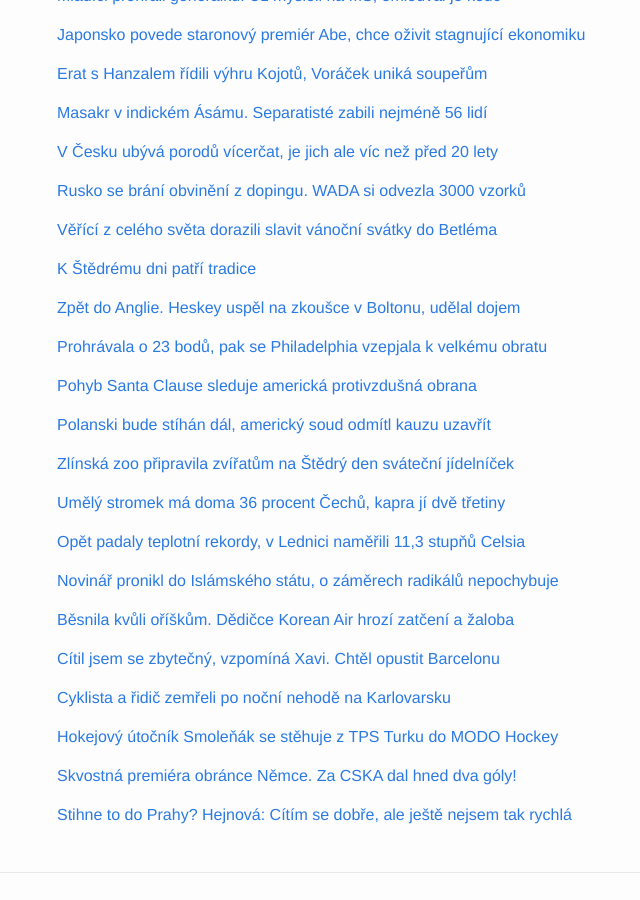
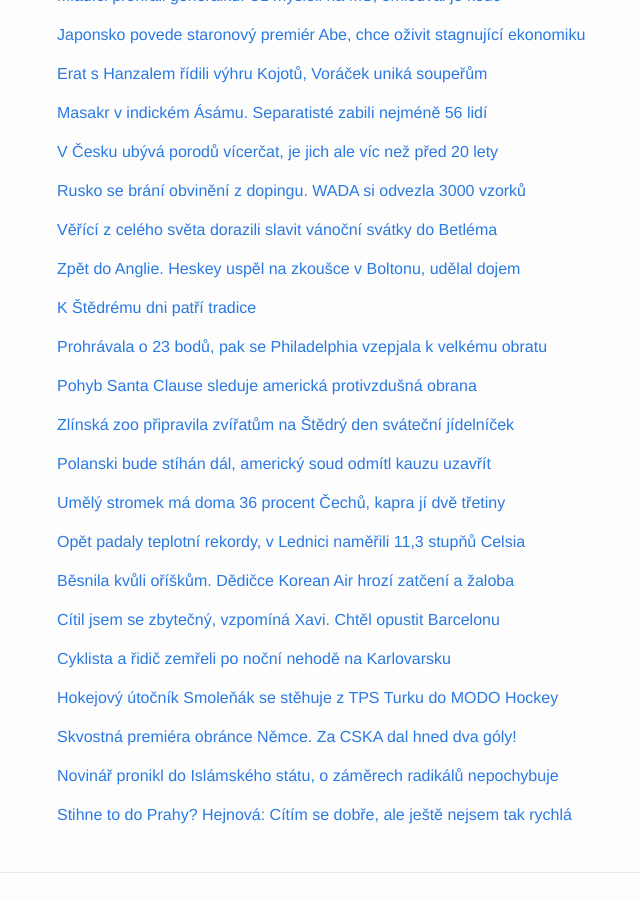
Before and after one commit to adliska/zpravar, a Jekyll site: the page built from index.html, in a window 1280 px wide and 900 px high, scrolled down 465 px. Shown: the whole window, without its empty margins (213-853 px from the left). Built offline with Jekyll 4.4.1, drawn with Linux system fonts in a browser that asks for light colours.

Commit message:
zpravar news update

```diff
--- a/index.html
+++ b/index.html
@@ -163,21 +163,21 @@
 <li><a href=http://www.lidovky.cz/verici-z-celeho-sveta-dorazili-slavit-vanocni-svatky-do-betlema-pwi-/zpravy-svet.aspx?c=A141224_151527_ln_zahranici_mmu>Věřící z celého světa zamířili i přes násilnosti do palestinského Betléma  - www.lidovky.cz</a></li>
 <li><a href=http://www.ceskenoviny.cz/zpravy/zpravy/verici-z-celeho-sveta-dorazili-slavit-vanocni-svatky-do-betlema/1162259>Věřící z celého světa dorazili slavit vánoční svátky do Betléma - www.ceskenoviny.cz</a></li>
 </ul>
-</div><p><a href="javascript:;" onclick="toggle_visibility('zpravy15')">K Štědrému dni patří tradice</a></p>
+</div><p><a href="javascript:;" onclick="toggle_visibility('zpravy15')">Zpět do Anglie. Heskey uspěl na zkoušce v Boltonu, udělal dojem</a></p>
 <div id="zpravy15" style="display:none">
+<ul>
+<li><a href=http://www.denik.cz/fotbal/zpet-do-anglie-heskey-uspel-na-zkousce-v-boltonu-udelal-dojem-20141224.html>Zpět do Anglie. Heskey uspěl na zkoušce v Boltonu, udělal dojem - www.denik.cz</a></li>
+<li><a href=http://sport.aktualne.cz/kanonyr-torres-by-se-mohl-vratit-do-atletica-madrid/r~27a866208b6a11e498be002590604f2e/>Kanonýr Torres by se mohl vrátit do Atlética Madrid - sport.aktualne.cz</a></li>
+<li><a href=http://fotbal.idnes.cz/fotbalove-prestupy-04a-/fot_zahranici.aspx?c=A141224_130052_fot_zahranici_ot>Elia jde do Southamptonu, Heskey do Boltonu. A Torres do Atlétika? - fotbal.idnes.cz</a></li>
+<li><a href=http://www.denik.cz/fotbal/restart-cislo-2-torres-by-se-mohl-vratit-do-atletica-madrid-20141224.html>Restart číslo 2? Torres by se mohl vrátit do Atlética Madrid - www.denik.cz</a></li>
+</ul>
+</div><p><a href="javascript:;" onclick="toggle_visibility('zpravy16')">K Štědrému dni patří tradice</a></p>
+<div id="zpravy16" style="display:none">
 <ul>
 <li><a href=http://www.novinky.cz/domaci/357193-k-stedremu-dni-patri-tradice.html>K Štědrému dni patří tradice - www.novinky.cz</a></li>
 <li><a href=http://www.novinky.cz/domaci/357193-ke-stedremu-dni-patri-tradice.html>Ke Štědrému dni patří tradice - www.novinky.cz</a></li>
 <li><a href=http://www.novinky.cz/domaci/357193-stedry-den-je-casem-tradic.html>Štědrý den je časem tradic - www.novinky.cz</a></li>
 <li><a href=http://www.novinky.cz/domaci/357193-stedry-den-je-casem-zastaveni.html>Štědrý den je časem zastavení  - www.novinky.cz</a></li>
-</ul>
-</div><p><a href="javascript:;" onclick="toggle_visibility('zpravy16')">Zpět do Anglie. Heskey uspěl na zkoušce v Boltonu, udělal dojem</a></p>
-<div id="zpravy16" style="display:none">
-<ul>
-<li><a href=http://www.denik.cz/fotbal/zpet-do-anglie-heskey-uspel-na-zkousce-v-boltonu-udelal-dojem-20141224.html>Zpět do Anglie. Heskey uspěl na zkoušce v Boltonu, udělal dojem - www.denik.cz</a></li>
-<li><a href=http://sport.aktualne.cz/kanonyr-torres-by-se-mohl-vratit-do-atletica-madrid/r~27a866208b6a11e498be002590604f2e/>Kanonýr Torres by se mohl vrátit do Atlética Madrid - sport.aktualne.cz</a></li>
-<li><a href=http://fotbal.idnes.cz/fotbalove-prestupy-04a-/fot_zahranici.aspx?c=A141224_130052_fot_zahranici_ot>Elia jde do Southamptonu, Heskey do Boltonu. A Torres do Atlétika? - fotbal.idnes.cz</a></li>
-<li><a href=http://www.denik.cz/fotbal/restart-cislo-2-torres-by-se-mohl-vratit-do-atletica-madrid-20141224.html>Restart číslo 2? Torres by se mohl vrátit do Atlética Madrid - www.denik.cz</a></li>
 </ul>
 </div><p><a href="javascript:;" onclick="toggle_visibility('zpravy17')">Prohrávala o 23 bodů, pak se Philadelphia vzepjala k velkému obratu</a></p>
 <div id="zpravy17" style="display:none">
@@ -195,19 +195,19 @@
 <li><a href=http://www.tyden.cz/rubriky/relax/kudy-leti-santa-protivzdusna-obrana-radi-on-line_328295.html>Kudy letí Santa? Protivzdušná obrana radí on-line - www.tyden.cz</a></li>
 <li><a href=http://www.ceskenoviny.cz/zpravy/zpravy/kde-je-prave-jezisek-zjistovala-pro-deti-protivzdusna-obrana-usa/1162281>Kde je právě Ježíšek, zjišťovala pro děti protivzdušná obrana USA - www.ceskenoviny.cz</a></li>
 </ul>
-</div><p><a href="javascript:;" onclick="toggle_visibility('zpravy19')">Polanski bude stíhán dál, americký soud odmítl kauzu uzavřít </a></p>
+</div><p><a href="javascript:;" onclick="toggle_visibility('zpravy19')">Zlínská zoo připravila zvířatům na Štědrý den sváteční jídelníček</a></p>
 <div id="zpravy19" style="display:none">
+<ul>
+<li><a href=http://www.denik.cz/z_domova/zlinska-zoo-pripravila-zviratum-na-stedry-den-svatecni-jidelnicek-20141224.html>Zlínská zoo připravila zvířatům na Štědrý den sváteční jídelníček - www.denik.cz</a></li>
+<li><a href=http://www.novinky.cz/domaci/357200-vanoce-mela-i-zvirata-v-zoo.html>Vánoce měla i zvířata v zoo  - www.novinky.cz</a></li>
+<li><a href=http://www.ceskatelevize.cz/ct24/regiony/296383-o-stedrem-dnu-se-pamatovalo-na-zvirata-i-lidi-bez-domova/>O Štedrém dnu se pamatovalo na zvířata i lidi bez domova - www.ceskatelevize.cz</a></li>
+</ul>
+</div><p><a href="javascript:;" onclick="toggle_visibility('zpravy20')">Polanski bude stíhán dál, americký soud odmítl kauzu uzavřít </a></p>
+<div id="zpravy20" style="display:none">
 <ul>
 <li><a href=http://www.lidovky.cz/soud-v-usa-odmitl-uzavrit-pripad-znasilneni-nezletile-polanskym-pyk-/lide.aspx?c=A141224_223642_lide_mmu>Polanski bude stíhán dál, americký soud odmítl kauzu uzavřít  - www.lidovky.cz</a></li>
 <li><a href=http://www.novinky.cz/kultura/357202-proces-s-polanskym-chteji-v-usa-dotahnout-do-konce.html>Proces s Polanským chtějí v USA dotáhnout do konce - www.novinky.cz</a></li>
 <li><a href=http://zpravy.aktualne.cz/zahranici/soud-v-usa-odmitl-uzavrit-pripad-znasilneni-divky-polanskim/r~c5f53e188ba411e490f70025900fea04/>Soud v USA odmítl uzavřít případ znásilnění dívky Polanskim - zpravy.aktualne.cz</a></li>
-</ul>
-</div><p><a href="javascript:;" onclick="toggle_visibility('zpravy20')">Zlínská zoo připravila zvířatům na Štědrý den sváteční jídelníček</a></p>
-<div id="zpravy20" style="display:none">
-<ul>
-<li><a href=http://www.denik.cz/z_domova/zlinska-zoo-pripravila-zviratum-na-stedry-den-svatecni-jidelnicek-20141224.html>Zlínská zoo připravila zvířatům na Štědrý den sváteční jídelníček - www.denik.cz</a></li>
-<li><a href=http://www.novinky.cz/domaci/357200-vanoce-mela-i-zvirata-v-zoo.html>Vánoce měla i zvířata v zoo  - www.novinky.cz</a></li>
-<li><a href=http://www.ceskatelevize.cz/ct24/regiony/296383-o-stedrem-dnu-se-pamatovalo-na-zvirata-i-lidi-bez-domova/>O Štedrém dnu se pamatovalo na zvířata i lidi bez domova - www.ceskatelevize.cz</a></li>
 </ul>
 </div><p><a href="javascript:;" onclick="toggle_visibility('zpravy21')">Umělý stromek má doma 36 procent Čechů, kapra jí dvě třetiny</a></p>
 <div id="zpravy21" style="display:none">
@@ -223,47 +223,47 @@
 <li><a href=http://www.novinky.cz/domaci/357201-na-morave-padaly-teplotni-rekordy.html>Na Moravě padaly teplotní rekordy  - www.novinky.cz</a></li>
 <li><a href=http://www.ceskenoviny.cz/zpravy/zpravy/na-morave-opet-padaly-teplotni-rekordy/1162274>Na Moravě opět padaly teplotní rekordy - www.ceskenoviny.cz</a></li>
 </ul>
-</div><p><a href="javascript:;" onclick="toggle_visibility('zpravy23')">Novinář pronikl do Islámského státu, o záměrech radikálů nepochybuje</a></p>
+</div><p><a href="javascript:;" onclick="toggle_visibility('zpravy23')">Běsnila kvůli oříškům. Dědičce Korean Air hrozí zatčení a žaloba </a></p>
 <div id="zpravy23" style="display:none">
-<ul>
-<li><a href=http://zpravy.e15.cz/zahranicni/udalosti/novinar-pronikl-do-islamskeho-statu-o-zamerech-radikalu-nepochybuje-1148556>Novinář pronikl do Islámského státu, o záměrech radikálů nepochybuje - zpravy.e15.cz</a></li>
-<li><a href=http://zpravy.e15.cz/zahranicni/udalosti/novinar-se-dostal-do-srdce-islamskeho-statu-o-zamerech-radikalu-nepochybuje-1148556>Novinář se dostal do srdce Islámského státu, o záměrech radikálů nepochybuje - zpravy.e15.cz</a></li>
-<li><a href=http://www.tyden.cz/rubriky/zahranici/asie-a-oceanie/muslimove-z-is-pripravuji-nejvetsi-nabozenskou-cistku_328216.html>Muslimové z IS připravují největší náboženskou čistku - www.tyden.cz</a></li>
-</ul>
-</div><p><a href="javascript:;" onclick="toggle_visibility('zpravy24')">Běsnila kvůli oříškům. Dědičce Korean Air hrozí zatčení a žaloba </a></p>
-<div id="zpravy24" style="display:none">
 <ul>
 <li><a href=http://www.lidovky.cz/besnila-kvuli-oriskum-dedicce-korean-air-hrozi-zatceni-a-zaloba-pv5-/lide.aspx?c=A141224_125251_lide_hm>Běsnila kvůli oříškům. Dědičce Korean Air hrozí zatčení a žaloba  - www.lidovky.cz</a></li>
 <li><a href=http://zpravy.aktualne.cz/zahranici/dedicce-korean-air-hrozi-kvuli-skandalu-s-orisky-zatceni/r~be8c19ce8b6011e4a7d8002590604f2e/>Dědičce Korean Air hrozí kvůli skandálu s oříšky zatčení - zpravy.aktualne.cz</a></li>
 <li><a href=http://www.ceskenoviny.cz/zpravy/zpravy/dedicce-korean-air-hrozi-kvuli-skandalu-s-orisky-zatceni-a-zaloba/1162239>Dědičce Korean Air hrozí kvůli skandálu s oříšky zatčení a žaloba - www.ceskenoviny.cz</a></li>
 </ul>
-</div><p><a href="javascript:;" onclick="toggle_visibility('zpravy25')">Cítil jsem se zbytečný, vzpomíná Xavi. Chtěl opustit Barcelonu</a></p>
-<div id="zpravy25" style="display:none">
+</div><p><a href="javascript:;" onclick="toggle_visibility('zpravy24')">Cítil jsem se zbytečný, vzpomíná Xavi. Chtěl opustit Barcelonu</a></p>
+<div id="zpravy24" style="display:none">
 <ul>
 <li><a href=http://fotbal.idnes.cz/xavi-o-moznem-odchodu-z-barcelony-dqw-/fot_zahranici.aspx?c=A141224_122434_fot_zahranici_ot>Cítil jsem se zbytečný, vzpomíná Xavi. Chtěl opustit Barcelonu - fotbal.idnes.cz</a></li>
 <li><a href=http://www.denik.cz/fotbal/xavi-pry-nebyl-v-barcelone-stastny-a-tvrdi-uz-jsem-mel-v-lete-sbaleno-20141224.html>Xavi prý nebyl v Barceloně šťastný a tvrdí: Už jsem měl v létě sbaleno - www.denik.cz</a></li>
 <li><a href=http://www.tyden.cz/rubriky/sport/fotbal/zahranicni-souteze/xavi-mel-zajeci-umysly-chtel-prestoupit-z-barcy-do-new-yorku_328283.html>Xavi měl zaječí úmysly. Chtěl přestoupit z Barcy do New Yorku - www.tyden.cz</a></li>
 </ul>
-</div><p><a href="javascript:;" onclick="toggle_visibility('zpravy26')">Cyklista a řidič zemřeli po noční nehodě na Karlovarsku</a></p>
-<div id="zpravy26" style="display:none">
+</div><p><a href="javascript:;" onclick="toggle_visibility('zpravy25')">Cyklista a řidič zemřeli po noční nehodě na Karlovarsku</a></p>
+<div id="zpravy25" style="display:none">
 <ul>
 <li><a href=http://zpravy.aktualne.cz/regiony/karlovarsky/cyklista-a-ridic-zemreli-po-nocni-nehode-na-karlovarsku/r~6ec4287e8b8711e4ab15002590604f2e/>Cyklista a řidič zemřeli po noční nehodě na Karlovarsku - zpravy.aktualne.cz</a></li>
 <li><a href=http://www.novinky.cz/krimi/357190-cyklista-a-ridic-zemreli-pri-nocni-nehode-na-karlovarsku.html>Cyklista a řidič zemřeli při noční nehodě na Karlovarsku - www.novinky.cz</a></li>
 <li><a href=http://www.ceskenoviny.cz/zpravy/zpravy/cyklista-a-ridic-zemreli-po-nocni-nehode-u-bochova-na-karlovarsku/1162234>Cyklista a řidič zemřeli po noční nehodě u Bochova na Karlovarsku - www.ceskenoviny.cz</a></li>
 </ul>
-</div><p><a href="javascript:;" onclick="toggle_visibility('zpravy27')">Hokejový útočník Smoleňák se stěhuje z TPS Turku do MODO Hockey</a></p>
-<div id="zpravy27" style="display:none">
+</div><p><a href="javascript:;" onclick="toggle_visibility('zpravy26')">Hokejový útočník Smoleňák se stěhuje z TPS Turku do MODO Hockey</a></p>
+<div id="zpravy26" style="display:none">
 <ul>
 <li><a href=http://hokej.idnes.cz/radek-smolenak-se-stehuje-z-tps-turku-do-modo-hockey-fyz-/evropa.aspx?c=A141224_174405_evropa_ot>Hokejový útočník Smoleňák se stěhuje z TPS Turku do MODO Hockey - hokej.idnes.cz</a></li>
 <li><a href=http://www.denik.cz/hokej/finsko-meni-za-svedsko-smolenak-se-stehuje-do-modo-hockey-20141224.html>Finsko mění za Švédsko. Smoleňák se stěhuje do MODO Hockey - www.denik.cz</a></li>
 <li><a href=http://sport.aktualne.cz/smolenak-konci-v-tps-odchazi-hrat-hokej-do-svedska/r~482350a08b4611e4a7d8002590604f2e/>Smoleňák končí v TPS. Odchází hrát hokej do Švédska - sport.aktualne.cz</a></li>
 </ul>
-</div><p><a href="javascript:;" onclick="toggle_visibility('zpravy28')">Skvostná premiéra obránce Němce. Za CSKA dal hned dva góly!</a></p>
-<div id="zpravy28" style="display:none">
+</div><p><a href="javascript:;" onclick="toggle_visibility('zpravy27')">Skvostná premiéra obránce Němce. Za CSKA dal hned dva góly!</a></p>
+<div id="zpravy27" style="display:none">
 <ul>
 <li><a href=http://sport.aktualne.cz/skvostna-premiera-obrance-nemce-za-cska-dal-hned-dva-goly/r~8bed869e8b9011e4833a0025900fea04/>Skvostná premiéra obránce Němce. Za CSKA dal hned dva góly! - sport.aktualne.cz</a></li>
 <li><a href=http://hokej.idnes.cz/vysledky-khl-0cp-/evropa.aspx?c=A141224_165654_evropa_ot>To byla premiéra: obránce Němec se v CSKA Moskva uvedl dvěma góly - hokej.idnes.cz</a></li>
 <li><a href=http://www.denik.cz/hokej/stedry-den-v-khl-nemec-debutoval-v-cska-skvele-dal-dva-goly-20141224.html>Štědrý den v KHL: Němec debutoval v CSKA skvěle, dal dva góly - www.denik.cz</a></li>
+</ul>
+</div><p><a href="javascript:;" onclick="toggle_visibility('zpravy28')">Novinář pronikl do Islámského státu, o záměrech radikálů nepochybuje</a></p>
+<div id="zpravy28" style="display:none">
+<ul>
+<li><a href=http://zpravy.e15.cz/zahranicni/udalosti/novinar-pronikl-do-islamskeho-statu-o-zamerech-radikalu-nepochybuje-1148556>Novinář pronikl do Islámského státu, o záměrech radikálů nepochybuje - zpravy.e15.cz</a></li>
+<li><a href=http://zpravy.e15.cz/zahranicni/udalosti/novinar-se-dostal-do-srdce-islamskeho-statu-o-zamerech-radikalu-nepochybuje-1148556>Novinář se dostal do srdce Islámského státu, o záměrech radikálů nepochybuje - zpravy.e15.cz</a></li>
+<li><a href=http://www.tyden.cz/rubriky/zahranici/asie-a-oceanie/muslimove-z-is-pripravuji-nejvetsi-nabozenskou-cistku_328216.html>Muslimové z IS připravují největší náboženskou čistku - www.tyden.cz</a></li>
 </ul>
 </div><p><a href="javascript:;" onclick="toggle_visibility('zpravy29')">Stihne to do Prahy? Hejnová: Cítím se dobře, ale ještě nejsem tak rychlá</a></p>
 <div id="zpravy29" style="display:none">
```
